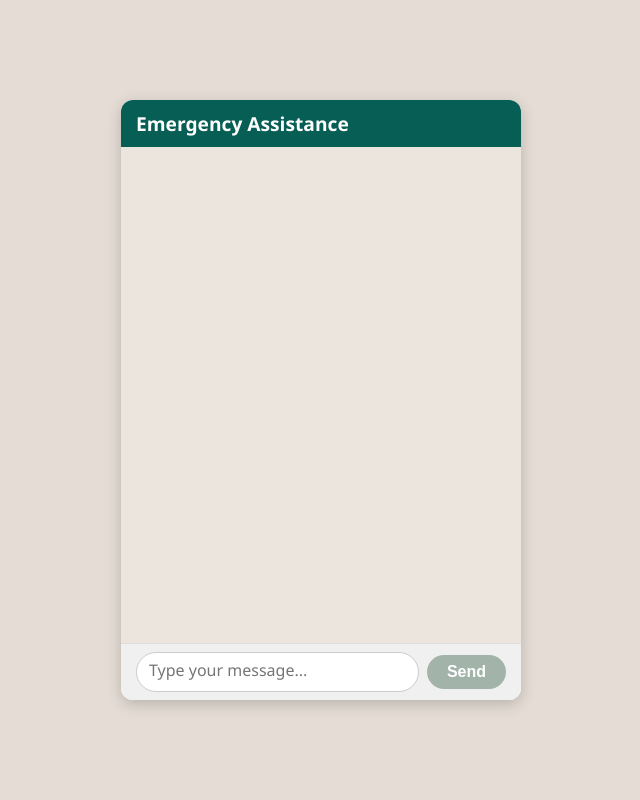
After one commit to adityaB-code100/ResQConnect, a Flask app: page /static/index.html in a window 1280 px wide. The commit adds this page. Shown: the whole page, without its empty margins (319-959 px from the left). Run offline with Flask 3, Linux system fonts and the light colour scheme; some libraries are stand-ins or nearby versions.

Commit message:
Add all changes for emergency assistance chat app

```diff
--- /dev/null
+++ b/gemini_api.py
@@ -0,0 +1,25 @@
+import google.generativeai as genai
+
+# Configure Gemini with your API key
+api='AIzaSyBEcCPyPPlo5r9O09ftFdYYdk9V6TewDZo'
+genai.configure(api_key=api)
+
+# Load the Gemini model
+model = genai.GenerativeModel('models/gemma-3-12b-it')
+def remove_asterisks(text):
+    return text.replace('*', '')
+
+def generate_gemini_response(prompt):
+    """
+    Sends a prompt to Gemini and returns the response.
+    """
+    if not prompt:
+        return "Error: Empty prompt provided."
+    try:
+
+        response = model.generate_content(prompt)
+        clean_response = remove_asterisks(response.text)
+
+        return clean_response
+    except Exception as e:
+        return f"Error: {str(e)}"
--- a/main.py
+++ b/main.py
@@ -4,6 +4,9 @@ from bson.objectid import ObjectId
 import requests
 import json
 from datetime import datetime, timedelta
+from flask import  jsonify
+from gemini_api import generate_gemini_response  # Import function
+
 
 app = Flask(__name__)
 
@@ -97,7 +100,10 @@ def about():
 
 @app.route("/Admin")
 def Admin():
-    return render_template('Admin.html')
+    contacts = list(mongo.db.contacts.find())
+    print(contacts)
+
+    return render_template('Admin.html',contacts=contacts)
 
 
 @app.route("/policy")
@@ -166,6 +172,25 @@ def show_weather():
 
     return render_template('weather.html', weather=weather)
 
+@app.route('/g')
+def indexb():
+    return render_template('index.html')
+
+# @app.route('/generate', methods=['POST'])
+# def generate():
+#     prompt = request.json.get("prompt")
+#     response = generate_gemini_response(prompt)
+#     return jsonify({"response": response})
+@app.route('/generate', methods=['POST'])
+def generate_response():
+    data = request.get_json()
+    prompt = data.get('prompt', '')
+
+    # Simulated AI response
+    response = generate_gemini_response(prompt)
+    print(response)
+
+    return jsonify({'response': response})
 
 
 if __name__ == "__main__":
--- /dev/null
+++ b/static/index.html
@@ -0,0 +1,190 @@
+<!DOCTYPE html>
+<html lang="en">
+<head>
+<meta charset="UTF-8" />
+<meta name="viewport" content="width=device-width, initial-scale=1" />
+<title>Emergency Assistance Chat</title>
+<style>
+  /* Reset and base */
+  * {
+    box-sizing: border-box;
+  }
+  body {
+    margin: 0;
+    font-family: 'Segoe UI', Tahoma, Geneva, Verdana, sans-serif;
+    background-color: #e5ddd5;
+    display: flex;
+    justify-content: center;
+    align-items: center;
+    height: 100vh;
+  }
+
+  .chat-container {
+    background: #ffffff;
+    width: 100%;
+    max-width: 400px;
+    height: 600px;
+    border-radius: 12px;
+    box-shadow: 0 4px 15px rgba(0,0,0,0.2);
+    display: flex;
+    flex-direction: column;
+    overflow: hidden;
+  }
+
+  .chat-header {
+    background-color: #075e54;
+    color: white;
+    padding: 10px 15px;
+    font-weight: 700;
+    font-size: 1.2rem;
+    user-select: none;
+  }
+
+  .chat-messages {
+    flex-grow: 1;
+    overflow-y: auto;
+    padding: 10px 15px;
+    background: #ece5dd;
+    display: flex;
+    flex-direction: column;
+    gap: 6px;
+  }
+
+  /* Chat bubbles */
+  .chat-message {
+    padding: 8px 12px;
+    border-radius: 20px;
+    max-width: 75%;
+    word-wrap: break-word;
+    font-size: 0.9rem;
+    line-height: 1.3;
+  }
+
+  .chat-message.user {
+    align-self: flex-end;
+    background-color: #dcf8c6;
+  }
+
+  .chat-message.bot {
+    align-self: flex-start;
+    background-color: #ffffff;
+    box-shadow: 0 1px 1px rgba(0,0,0,0.1);
+  }
+
+  /* Input area */
+  .chat-input {
+    padding: 8px 15px;
+    background: #f0f0f0;
+    display: flex;
+    gap: 8px;
+    border-top: 1px solid #ddd;
+    align-items: center;
+  }
+  .chat-input textarea {
+    flex-grow: 1;
+    resize: none;
+    border-radius: 20px;
+    border: 1px solid #ccc;
+    padding: 8px 12px;
+    font-size: 1rem;
+    font-family: inherit;
+    height: 40px;
+    line-height: 1.2;
+    transition: border-color 0.3s ease;
+  }
+  .chat-input textarea:focus {
+    outline: none;
+    border-color: #075e54;
+  }
+  .chat-input button {
+    background-color: #075e54;
+    color: white;
+    border: none;
+    border-radius: 20px;
+    padding: 8px 20px;
+    font-weight: 600;
+    font-size: 1rem;
+    cursor: pointer;
+    transition: background-color 0.3s ease;
+  }
+  .chat-input button:disabled {
+    background-color: #a2b3aa;
+    cursor: not-allowed;
+  }
+  .chat-input button:hover:not(:disabled) {
+    background-color: #0a7a67;
+  }
+</style>
+</head>
+<body>
+  <div class="chat-container" role="main" aria-label="Emergency assistance chat interface">
+    <header class="chat-header">Emergency Assistance</header>
+    <div class="chat-messages" id="chatMessages" aria-live="polite" aria-atomic="false"></div>
+
+    <form id="chatForm" class="chat-input" onsubmit="return false;">
+      <textarea id="promptInput" placeholder="Type your message..." rows="1" aria-label="Enter your message"></textarea>
+      <button id="sendBtn" type="submit" disabled>Send</button>
+    </form>
+  </div>
+
+<script>
+  const chatMessages = document.getElementById('chatMessages');
+  const promptInput = document.getElementById('promptInput');
+  const sendBtn = document.getElementById('sendBtn');
+  const chatForm = document.getElementById('chatForm');
+
+  promptInput.addEventListener('input', () => {
+    sendBtn.disabled = !promptInput.value.trim();
+    promptInput.style.height = 'auto';
+    promptInput.style.height = promptInput.scrollHeight + 'px';
+  });
+
+  function appendMessage(text, sender = 'user') {
+    const message = document.createElement('div');
+    message.classList.add('chat-message', sender);
+    message.textContent = text;
+    chatMessages.appendChild(message);
+    chatMessages.scrollTop = chatMessages.scrollHeight;
+  }
+
+  async function sendPrompt() {
+    const prompt = promptInput.value.trim();
+    if (!prompt) return;
+
+    appendMessage(prompt, 'user');
+    promptInput.value = '';
+    sendBtn.disabled = true;
+    promptInput.style.height = 'auto';
+
+    try {
+      const res = await fetch('/generate', {
+        method: 'POST',
+        headers: { 'Content-Type': 'application/json' },
+        body: JSON.stringify({ prompt })
+      });
+
+      if (!res.ok) throw new Error(`Network error: ${res.status}`);
+
+      const data = await res.json();
+      appendMessage(data.response || 'No response from server.', 'bot');
+    } catch (error) {
+      appendMessage('Error: ' + error.message, 'bot');
+    }
+  }
+
+  chatForm.addEventListener('submit', e => {
+    e.preventDefault();
+    if (!sendBtn.disabled) sendPrompt();
+  });
+
+  promptInput.addEventListener('keydown', e => {
+    if (e.key === 'Enter' && !e.shiftKey) {
+      e.preventDefault();
+      if (!sendBtn.disabled) sendPrompt();
+    }
+  });
+
+  sendBtn.disabled = true;
+</script>
+</body>
+</html>
```
Also changed, not shown: s.py (added, +17 -0 lines), templates/Admin.html (+16 -1 lines), templates/Home.html (+35 -0 lines).
